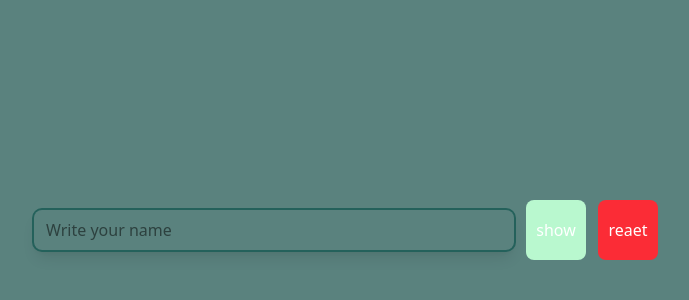
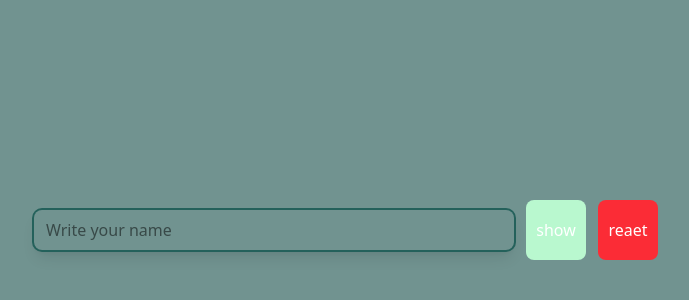
Before and after one commit to mostafa0824/Todo-List, a React (Vite) app: page / in a window 1280 px wide. Shown: the top 300 px of the page, without its empty margins (294-983 px from the left). Built offline with nearby package versions, Linux system fonts and the light colour scheme.

Commit message:
reform bg color

```diff
--- a/src/index.css
+++ b/src/index.css
@@ -1,5 +1,5 @@
 @import "tailwindcss";
 
 body{
-    background-color: #5A827E;
+    background-color: #5a827edb;
 }
```
